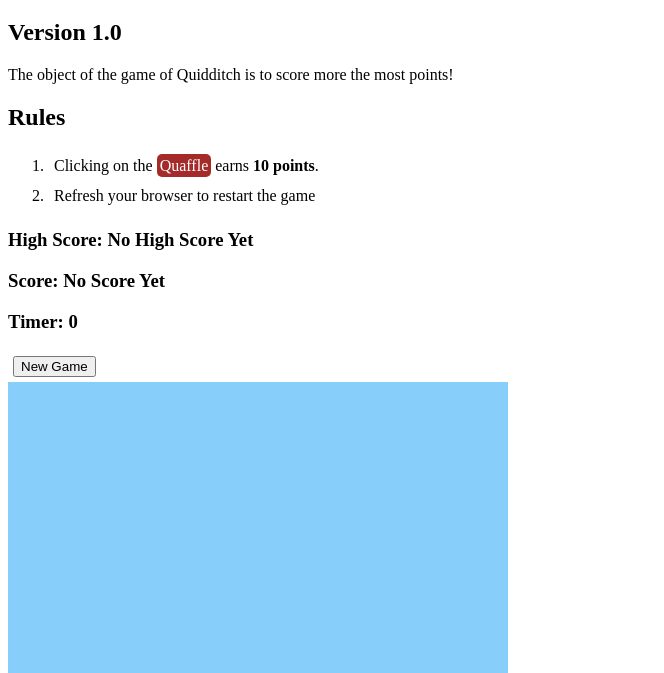
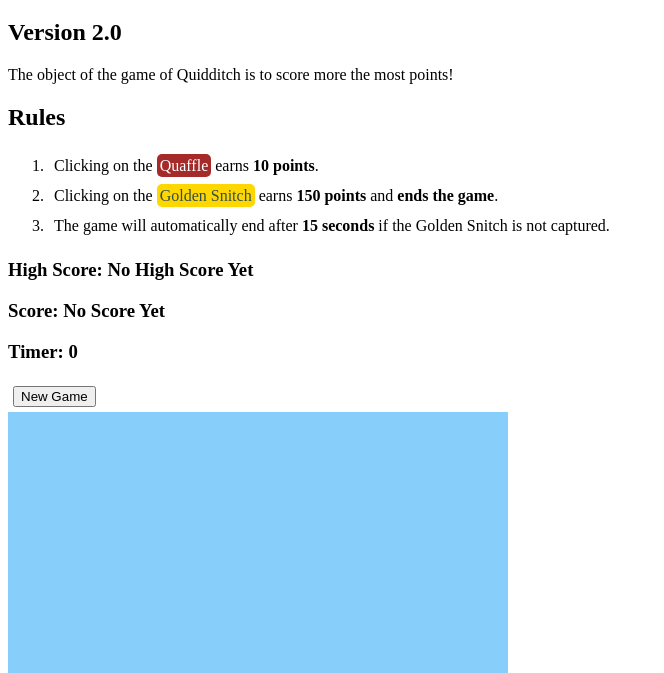
Before and after one commit to jorymullet/quidditch-cup, a plain HTML site: page index.html in a window 1280 px wide. Shown: the part 127-800 px from the top of the page, without its empty margins (0-664 px from the left). Drawn offline with Linux system fonts and the light colour scheme.

Commit message:
full solution action

```diff
--- a/index.html
+++ b/index.html
@@ -3,6 +3,13 @@
   <head>
     <title>Quidditch Cup</title>
     <style>
+      .gold {
+        background-color: gold;
+        color: darkslategrey;
+        padding: 3px;
+        border-radius: 5px;
+      }
+
       .brown {
         background-color: brown;
         color: white;
@@ -49,12 +56,13 @@
       <p>If you are reading this, it is because your browser does not support this awesome audio track.</p>
     </audio>
     <h1>Quidditch Cup</h1>
-    <h2>Version 1.0</h2>
+    <h2>Version 2.0</h2>
     <p>The object of the game of Quidditch is to score more the most points!</p>
     <h2>Rules</h2>
     <ol>
       <li>Clicking on the <span class="brown">Quaffle</span> earns <b>10 points</b>.</li>
-      <li>Refresh your browser to restart the game</li>
+      <li>Clicking on the <span class="gold">Golden Snitch</span> earns <b>150 points</b> and <b>ends the game</b>.</li>
+      <li>The game will automatically end after <b>15 seconds</b> if the Golden Snitch is not captured.</li>
     </ol>
     <h3>High Score: <span id="highscore">No High Score Yet</span></h3>
     <h3>Score: <span id="scoreboard">No Score Yet</span></h3>
@@ -152,16 +160,19 @@
         }
       }
 
+      var updateTime = () => {
+        time -= 1
+        timer.innerHTML = time
+        if (time === 0) {
+          endGame()
+        }
+      }
+
       var startTimer = () => {
         clearInterval(timerIntervalID)
         timer.innerHTML = time
-        timerIntervalID = setInterval(() => {
-          time -= 1
-          timer.innerHTML = time
-          if (time === 0) {
-            endGame()
-          }
-        }, 1000)
+
+        timerIntervalID = setInterval(updateTime, 1000)
       }
 
       var startGame = () => {
```
